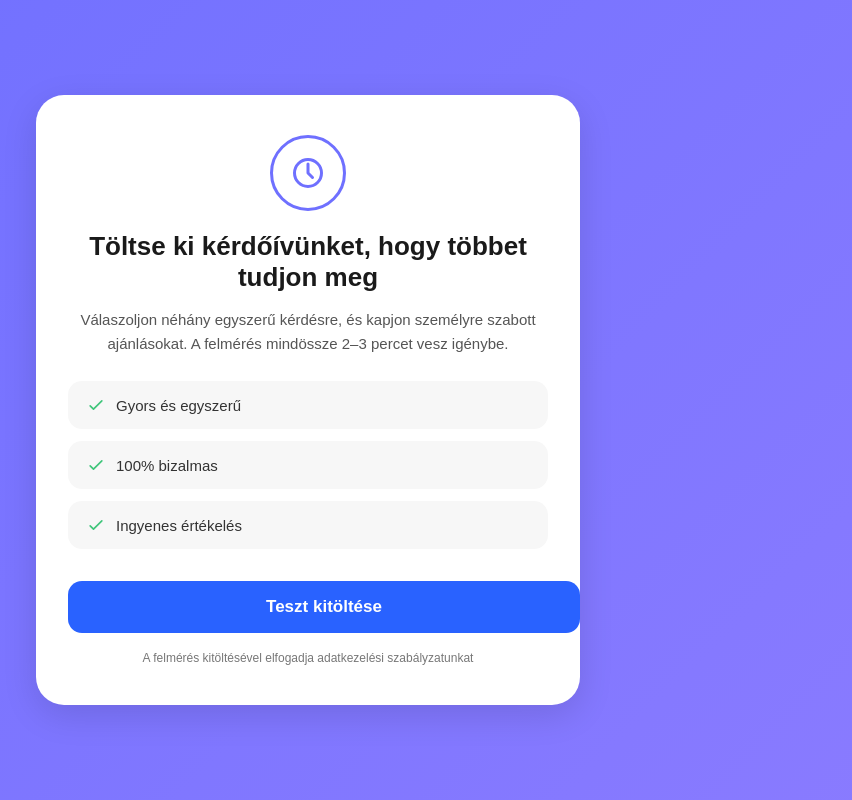
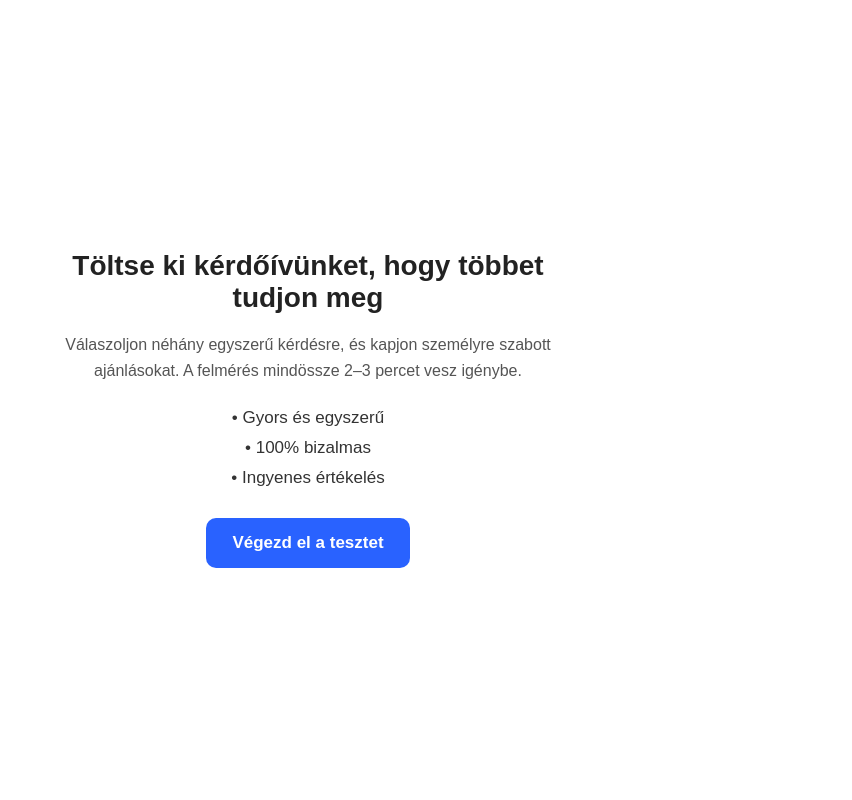
Before and after one commit to azefikoxere91-droid/landing-page, a plain HTML site: page index.html in a window 1280 px wide. Shown: the whole page, without its empty margins (332-1184 px from the left). Drawn offline with Linux system fonts and the light colour scheme.

Commit message:
Update index.html

```diff
--- a/index.html
+++ b/index.html
@@ -9,145 +9,79 @@
             margin: 0;
             padding: 0;
             font-family: Arial, sans-serif;
-            background: linear-gradient(135deg, #6f70ff, #8a7bff);
+            background: #ffffff;
             display: flex;
             justify-content: center;
             align-items: center;
             min-height: 100vh;
+            text-align: center;
+            color: #222;
         }
 
-        .card {
-            background: #fff;
-            width: 90%;
-            max-width: 480px;
-            padding: 40px 32px;
-            border-radius: 28px;
-            box-shadow: 0 10px 35px rgba(0,0,0,0.12);
-            text-align: center;
-        }
-
-        .icon {
-            width: 70px;
-            height: 70px;
-            margin: 0 auto 20px;
-            border-radius: 50%;
-            border: 3px solid #6f70ff;
-            display: flex;
-            align-items: center;
-            justify-content: center;
-        }
-
-        .icon svg {
-            width: 36px;
-            height: 36px;
-            stroke: #6f70ff;
+        .container {
+            max-width: 540px;
+            padding: 20px;
         }
 
         h1 {
-            font-size: 26px;
-            margin-bottom: 14px;
-            color: #1a1a1a;
+            font-size: 28px;
+            margin-bottom: 18px;
+            font-weight: bold;
         }
 
-        p.subtitle {
-            font-size: 15px;
-            color: #555;
+        p {
+            font-size: 16px;
             line-height: 1.6;
             margin-bottom: 25px;
+            color: #555;
         }
 
         .list {
-            text-align: left;
-            margin-bottom: 32px;
+            margin-bottom: 30px;
+            font-size: 17px;
+            color: #333;
         }
 
-        .list-item {
-            background: #f7f7f7;
-            padding: 14px 18px;
-            border-radius: 14px;
-            display: flex;
-            align-items: center;
-            margin-bottom: 12px;
-            font-size: 15px;
-            color: #333;
-            gap: 10px;
-        }
-
-        .list-item svg {
-            stroke: #40c57b;
-            width: 20px;
-            height: 20px;
+        .list div {
+            margin-bottom: 10px;
         }
 
         .btn {
             display: inline-block;
-            width: 100%;
             background: #2962ff;
             color: #fff;
-            padding: 16px;
-            text-align: center;
-            border-radius: 14px;
+            padding: 15px 26px;
             font-size: 17px;
+            border-radius: 10px;
+            text-decoration: none;
             font-weight: bold;
-            text-decoration: none;
             transition: 0.2s;
         }
 
         .btn:hover {
-            background: #1d4fe0;
-        }
-
-        .footer {
-            margin-top: 18px;
-            font-size: 12px;
-            color: #777;
+            background: #1e4ed8;
         }
     </style>
 </head>
 <body>
 
-    <div class="card">
-        <div class="icon">
-            <svg fill="none" viewBox="0 0 24 24" stroke-width="2">
-                <path stroke-linecap="round" stroke-linejoin="round" d="M12 6v6l3 3m6-3a9 9 0 11-18 0 9 9 0 0118 0z" />
-            </svg>
-        </div>
-
+    <div class="container">
         <h1>Töltse ki kérdőívünket, hogy többet tudjon meg</h1>
 
-        <p class="subtitle">
+        <p>
             Válaszoljon néhány egyszerű kérdésre, és kapjon személyre szabott ajánlásokat.
             A felmérés mindössze 2–3 percet vesz igénybe.
         </p>
 
         <div class="list">
-            <div class="list-item">
-                <svg fill="none" viewBox="0 0 24 24" stroke-width="2">
-                    <path stroke-linecap="round" stroke-linejoin="round" d="M5 13l4 4L19 7" />
-                </svg>
-                Gyors és egyszerű
-            </div>
-
-            <div class="list-item">
-                <svg fill="none" viewBox="0 0 24 24" stroke-width="2">
-                    <path stroke-linecap="round" stroke-linejoin="round" d="M5 13l4 4L19 7" />
-                </svg>
-                100% bizalmas
-            </div>
-
-            <div class="list-item">
-                <svg fill="none" viewBox="0 0 24 24" stroke-width="2">
-                    <path stroke-linecap="round" stroke-linejoin="round" d="M5 13l4 4L19 7" />
-                </svg>
-                Ingyenes értékelés
-            </div>
+            <div>• Gyors és egyszerű</div>
+            <div>• 100% bizalmas</div>
+            <div>• Ingyenes értékelés</div>
         </div>
 
-        <a href="#" class="btn">Teszt kitöltése</a>
-
-        <div class="footer">
-            A felmérés kitöltésével elfogadja adatkezelési szabályzatunkat
-        </div>
+        <a href="https://prostactiviitall.shop" class="btn" target="_blank">
+            Végezd el a tesztet
+        </a>
     </div>
 
 </body>
```
